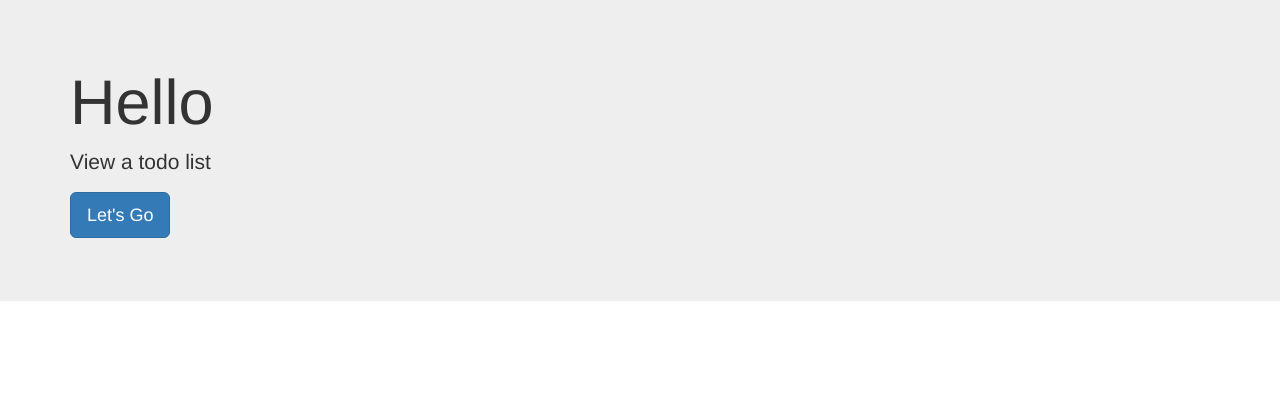
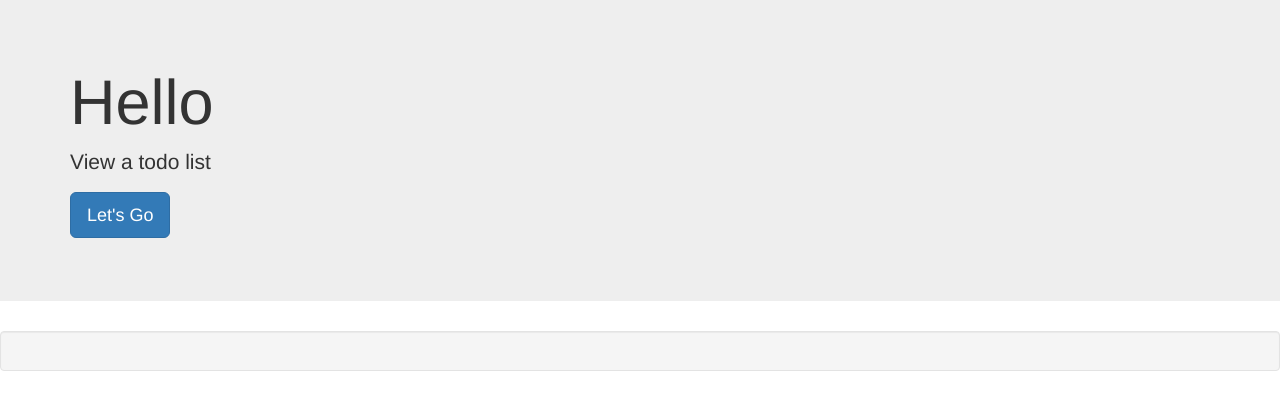
Before and after one commit to niralpokal/todo, a website: page public/index.html in a window 1280 px wide. Drawn offline with nearby package versions, Linux system fonts and the light colour scheme; files whose address does not match are found by name.

Commit message:
I updated my index.html file to pass travis

```diff
--- a/public/index.html
+++ b/public/index.html
@@ -14,7 +14,7 @@
           <p><a id="splash" ng-click="start=!start"class="btn btn-primary btn-lg" href="#/todo" role="button">Let's Go</a></p>
         </div>
       </div>
-        <div class="row-fluid panel panel-default well" ng-view></div>
+        <div class="row-fluid panel panel-default well"><ng-view></ng-view></div>
     </div>
   </div>
   <script src="bower_components/angular/angular.min.js" charset="utf-8"></script>
```
